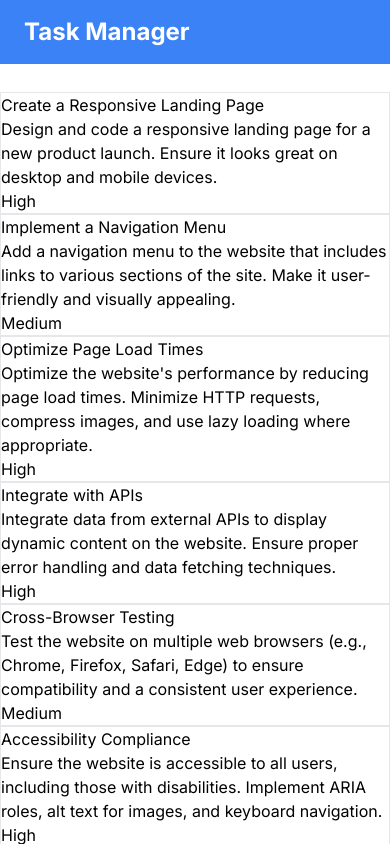
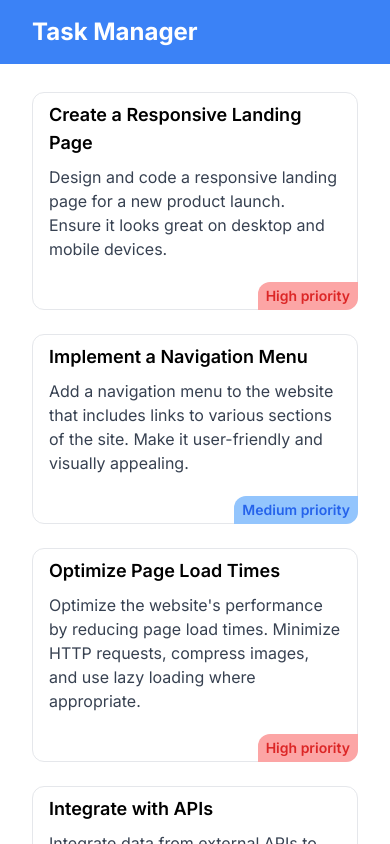
Before and after one commit to Jesusborjas006/task-manager, a Next.js app: page /tasks in a window 390 px wide. Shown: the top 844 px of the page. Built offline with nearby package versions, Linux system fonts and the light colour scheme.

Commit message:
Add responsive styling to task elements

```diff
--- a/app/ui/Navbar.tsx
+++ b/app/ui/Navbar.tsx
@@ -7,7 +7,7 @@ import { usePathname } from "next/navigation";
 const Navbar = () => {
   const pathname = usePathname();
   return (
-    <nav className="flex items-center justify-between bg-blue-500 text-white py-4 px-6 mb-7">
+    <nav className="flex items-center justify-between bg-blue-500 text-white py-4 px-8 mb-7">
       <Logo />
       {pathname === "/" && (
         <Link href="/login" className="text-xl">
--- a/app/ui/Task.tsx
+++ b/app/ui/Task.tsx
@@ -5,11 +5,25 @@ type TaskProps = {
 };
 
 const Task = ({ title, body, priority }: TaskProps) => {
+  const getStyling = () => {
+    if (priority === "High") {
+      return "bg-red-300 text-red-600";
+    } else if (priority === "Medium") {
+      return "bg-blue-300 text-blue-600";
+    } else {
+      return "bg-green-300 text-green-600";
+    }
+  };
+
   return (
-    <div className="border">
-      <h3>{title}</h3>
-      <p>{body}</p>
-      <p>{priority}</p>
+    <div className="border p-2 px-4 rounded-xl space-y-2 my-6 md:my-3 relative">
+      <h3 className="font-semibold text-lg">{title}</h3>
+      <p className=" text-gray-700 pb-10">{body}</p>
+      <p
+        className={`absolute right-[-1px] bottom-[-1px] font-semibold rounded-xl rounded-tr-none rounded-bl-none py-1 px-2 ${getStyling()} text-sm`}
+      >
+        {priority} priority
+      </p>
     </div>
   );
 };
--- a/app/ui/Tasks.tsx
+++ b/app/ui/Tasks.tsx
@@ -16,7 +16,11 @@ const Tasks = () => {
     />
   ));
 
-  return <div>{taskElements}</div>;
+  return (
+    <div className="px-8 gap-x-5 md:grid grid-cols-2 xl:grid-cols-3">
+      {taskElements}
+    </div>
+  );
 };
 
 export default Tasks;
```
